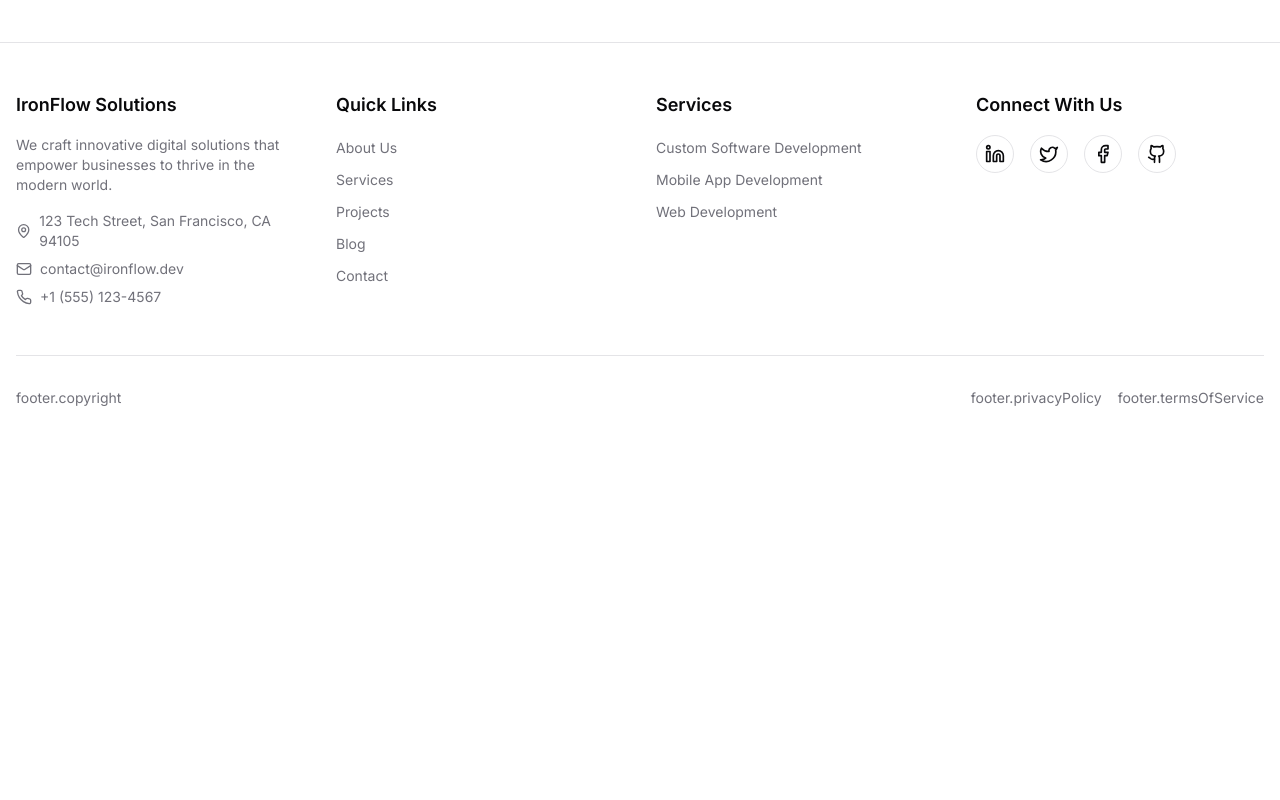
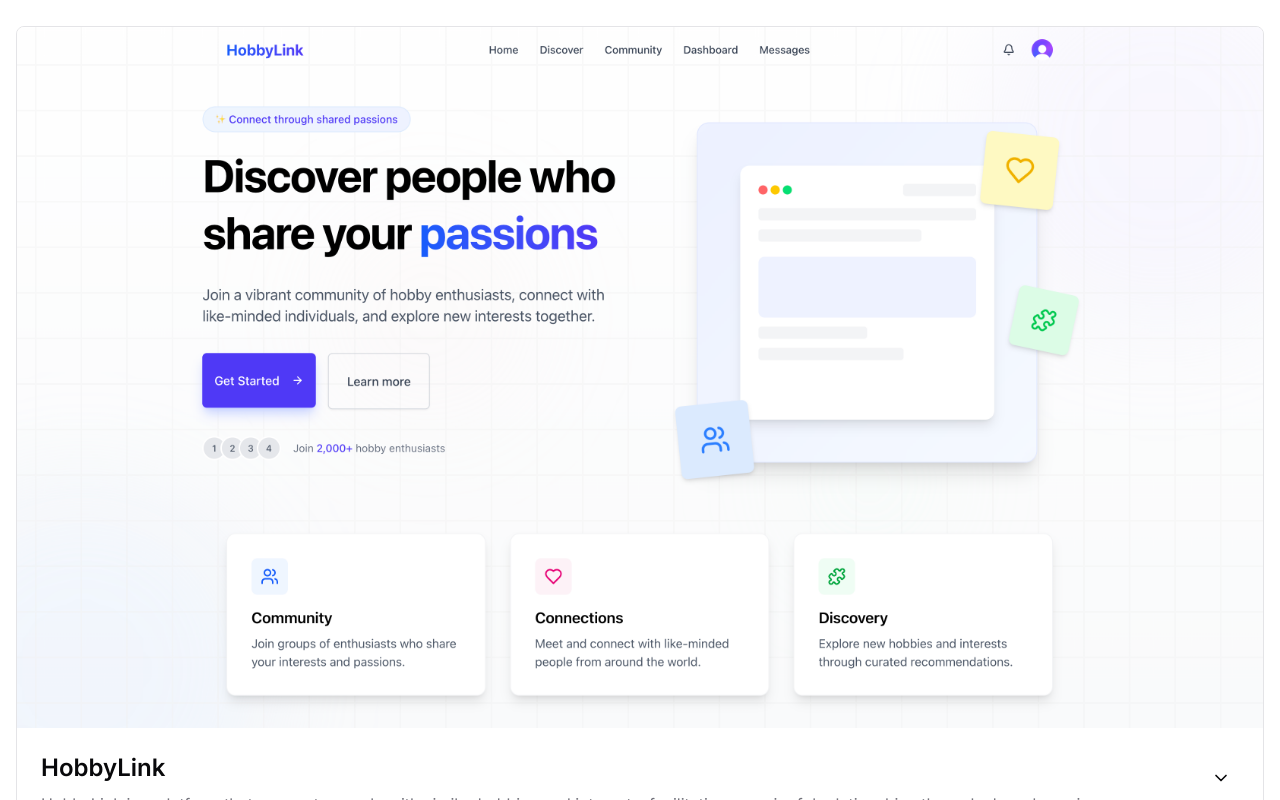
Before and after one commit to DennisDemir24/ironflow, a Next.js app: page /projects in a window 1280 px wide. Shown: the part 2100-2900 px from the top of the page. Before the commit the page ends 2556 px from the top, so only its background shows below. Built offline with nearby package versions, Linux system fonts and the light colour scheme; what i18next-resources-to-backend would draw is missing.

Commit message:
Fixing some UI

```diff
--- a/public/locales/en/common.json
+++ b/public/locales/en/common.json
@@ -30,5 +30,21 @@
       "subtitle": "Get in touch with our team to discuss your project.",
       "cta": "Contact Us Today"
     }
+  },
+  "services": {
+    "hero": {
+      "title": "Our Services",
+      "subtitle": "We deliver comprehensive software solutions tailored to your business needs"
+    },
+    "customSoftware": {
+      "title": "Custom Software Development",
+      "description": "Tailored solutions designed to meet your unique business needs. We create scalable, secure, and efficient software that drives your business forward.",
+      "features": [
+        "Enterprise Software Solutions",
+        "AI-Integrate applications",
+        "API Development & Integration",
+        "Legacy System Modernization"
+      ]
+    }
   }
 }
--- a/src/app/projects/page.tsx
+++ b/src/app/projects/page.tsx
@@ -10,20 +10,10 @@ const projects = [
     tags: ['Next.js', 'TypeScript', 'TailwindCSS'],
     imageUrl: '/projects/habiter.png',
     demoUrl: 'https://demo-ecommerce.example.com',
-    githubUrl: 'https://github.com/example/ecommerce',
+    githubUrl: 'https://github.com/DennisDemir24/habiter-landing',
     client: 'Habiter App',
-    industry: 'Retail & Fashion',
-    timeline: '6 months',
-    teamSize: '8 developers',
-    challenge: 'FashionRetail Co. was struggling with an outdated e-commerce platform that couldn\'t handle their growing customer base. They faced frequent site crashes during peak sales, poor mobile experience, and low conversion rates due to generic product recommendations.',
-    solution: 'We developed a modern e-commerce platform using Next.js and TypeScript, implementing AI-powered product recommendations, real-time inventory management, and a responsive design. The solution included advanced analytics, A/B testing capabilities, and seamless integration with their existing ERP system.',
-    results: [
-      '300% increase in mobile conversion rate',
-      '50% reduction in server costs through optimized architecture',
-      '99.99% uptime during Black Friday sale with 2M+ concurrent users',
-      '40% increase in average order value through AI recommendations',
-      'Reduced page load time from 4.2s to 0.8s'
-    ]
+    challenge: 'We needed a marketing page for Habiter, a mobile application for creating better habits and track your progress.',
+    solution: 'We used Next.js and TypeScript to build a marketing page for Habiter.',
   },
   {
     title: 'Habiter Mobile App',
@@ -31,42 +21,22 @@ const projects = [
     tags: ['React-Native', 'Expo', 'TailwindCSS', 'SQL'],
     imageUrl: '/projects/habiter-app.png',
     demoUrl: '',
-    githubUrl: '',
+    githubUrl: 'https://github.com/DennisDemir24/habiter',
     client: 'Habiter App',
-    industry: 'Lifestyle',
-    timeline: '12 months',
-    teamSize: '15 developers',
-    challenge: 'DataCorp needed to process and analyze massive amounts of data from multiple sources in real-time. Their existing solution was slow, prone to errors, and couldn\'t provide actionable insights quickly enough for their clients.',
-    solution: 'We built a scalable analytics platform using React and Python, incorporating machine learning models for predictive analytics. The solution features real-time data processing, interactive visualizations, and automated report generation with natural language insights.',
-    results: [
-      'Reduced data processing time by 90%',
-      'Achieved 95% accuracy in predictive analytics',
-      'Automated 75% of routine analysis tasks',
-      'Integrated 50+ data sources in real-time',
-      'Saved clients an average of 20 hours per week in manual analysis'
-    ]
+    challenge: 'I wanted a mobile app to help me create better habits and track my progress. I looked around for a application that could help me with that, but I couldn\'t find one that I liked. So thats when Habiter was born.',
+    solution: 'I wanted to build a mobile app that helps me create better habits and track my progress. I built it using React-Native and Expo.',
   },
-/*   {
-    title: 'FinTech Mobile Banking Platform',
-    description: 'Secure and intuitive mobile banking solution with advanced features',
-    tags: ['React Native', 'Node.js', 'MongoDB', 'AWS'],
-    imageUrl: '/projects/banking.jpg',
-    demoUrl: 'https://demo-banking.example.com',
-    githubUrl: 'https://github.com/example/banking',
-    client: 'NextGen Bank',
-    industry: 'Financial Services',
-    timeline: '12 months',
-    teamSize: '15 developers',
-    challenge: 'NextGen Bank wanted to transform their traditional banking services into a digital-first experience. They needed a secure, scalable mobile platform that could handle millions of transactions while providing a seamless user experience.',
-    solution: 'We developed a comprehensive mobile banking platform using React Native, implementing biometric authentication, real-time transaction processing, and AI-powered fraud detection. The solution includes features like peer-to-peer payments, investment tracking, and personalized financial insights.',
-    results: [
-      'Achieved 4.8/5 rating on app stores',
-      'Processed $2B+ in transactions in first year',
-      'Reduced fraud incidents by 75%',
-      '2M+ active users within 6 months',
-      'Cut transaction processing time to under 1 second'
-    ]
-  } */
+  {
+    title: 'HobbyLink',
+    description: 'HobbyLink is a platform that connects people with similar hobbies and interests, facilitating meaningful relationships through shared passions.',
+    tags: ['NextJs', 'Supabase', 'TailwindCSS', 'PostgreSQL'],
+    imageUrl: '/projects/hobby-link.png',
+    demoUrl: '',
+    githubUrl: 'https://github.com/DennisDemir24/hobby-link',
+    client: 'HobbyLink',
+    challenge: 'The vision is to create a vibrant community where people discover others who share their passions, form meaningful connections, and enrich their hobby experiences through collaborative learning and shared activities.',
+    solution: 'We built a platform that allows users to discover others who share their passions, form meaningful connections, and enrich their hobby experiences through collaborative learning and shared activities.',
+  },
 ]
 
 export default function ProjectsPage() {
--- a/src/components/home/ServicesSection.tsx
+++ b/src/components/home/ServicesSection.tsx
@@ -9,8 +9,7 @@ const services = [
     description: 'Tailored solutions designed to meet your unique business needs. We create scalable, secure, and efficient software that drives your business forward.',
     icon: Code,
     features: [
-      'Enterprise Software Solutions',
-      'Cloud-Native Applications',
+      'AI-Integrate applications',
       'API Development & Integration',
       'Legacy System Modernization'
     ]
@@ -23,7 +22,6 @@ const services = [
       'iOS & Android Development',
       'Cross-Platform Solutions',
       'UI/UX Design',
-      'App Store Optimization'
     ]
   },
   {
@@ -33,7 +31,6 @@ const services = [
     features: [
       'Full-Stack Development',
       'Progressive Web Apps',
-      'E-commerce Solutions',
       'Performance Optimization'
     ]
   }
--- a/src/components/projects/ProjectCard.tsx
+++ b/src/components/projects/ProjectCard.tsx
@@ -13,12 +13,8 @@ interface ProjectCardProps {
   demoUrl?: string
   githubUrl?: string
   client: string
-  industry: string
   challenge: string
   solution: string
-  results: string[]
-  timeline: string
-  teamSize: string
 }
 
 export default function ProjectCard({
@@ -29,18 +25,14 @@ export default function ProjectCard({
   demoUrl,
   githubUrl,
   client,
-  industry,
   challenge,
   solution,
-  results,
-  timeline,
-  teamSize
 }: ProjectCardProps) {
   const [isExpanded, setIsExpanded] = useState(false)
   const [isHovered, setIsHovered] = useState(false)
 
   return (
-    <div className="bg-background rounded-lg border overflow-hidden transition-all duration-300 hover:shadow-lg">
+    <div className="bg-background rounded-lg border overflow-hidden transition-all duration-300 hover:shadow-lg hover:border-gray-300">
       <div
         className="relative aspect-[16/9] overflow-hidden cursor-pointer"
         onMouseEnter={() => setIsHovered(true)}
@@ -54,27 +46,27 @@ export default function ProjectCard({
             isHovered ? 'scale-110' : 'scale-100'
           }`}
         />
-        <div className="absolute inset-0 bg-black/50 transition-opacity duration-300 opacity-0 group-hover:opacity-100" />
+        <div className="absolute inset-0 bg-black/40 transition-opacity duration-300 opacity-0 group-hover:opacity-100" />
 
         <div className="absolute inset-0 flex items-center justify-center gap-4 opacity-0 group-hover:opacity-100 transition-opacity duration-300">
           {demoUrl && (
             <Link
               href={demoUrl}
-              className="bg-primary text-primary-foreground px-4 py-2 rounded-md flex items-center gap-2 hover:bg-primary/90 transition-colors"
+              className="group bg-primary text-primary-foreground px-4 py-2 rounded-md flex items-center gap-2 transition-all duration-300"
               target="_blank"
             >
               Live Demo
-              <ArrowUpRight className="w-4 h-4" />
+              <ArrowUpRight className="w-4 h-4 transition-transform duration-300 group-hover:scale-125" />
             </Link>
           )}
           {githubUrl && (
             <Link
               href={githubUrl}
-              className="bg-background/90 text-foreground px-4 py-2 rounded-md flex items-center gap-2 hover:bg-background transition-colors"
+              className="group bg-background/90 text-foreground px-4 py-2 rounded-md flex items-center gap-2 transition-all duration-300"
               target="_blank"
             >
               GitHub
-              <Github className="w-4 h-4" />
+              <Github className="w-4 h-4 transition-transform duration-300 group-hover:scale-125 group-hover:text-primary" />
             </Link>
           )}
         </div>
@@ -88,7 +80,7 @@ export default function ProjectCard({
           </div>
           <button
             onClick={() => setIsExpanded(!isExpanded)}
-            className="mt-2 p-2 hover:bg-accent rounded-full transition-colors"
+            className="mt-2 p-2 hover:bg-accent rounded-full transition-colors hover:text-primary"
             aria-label={isExpanded ? "Show less" : "Show more"}
           >
             <ChevronDown className={`w-5 h-5 transition-transform duration-300 ${isExpanded ? 'rotate-180' : ''}`} />
@@ -99,7 +91,7 @@ export default function ProjectCard({
           {tags.map((tag) => (
             <span
               key={tag}
-              className="px-3 py-1 bg-primary/10 text-primary rounded-full text-sm"
+              className="px-3 py-1 bg-primary/10 text-primary rounded-full text-sm hover:bg-primary/20 transition-colors cursor-default"
             >
               {tag}
             </span>
@@ -116,18 +108,6 @@ export default function ProjectCard({
                   <span className="text-muted-foreground">Client:</span>
                   <p className="font-medium">{client}</p>
                 </div>
-                <div>
-                  <span className="text-muted-foreground">Industry:</span>
-                  <p className="font-medium">{industry}</p>
-                </div>
-                <div>
-                  <span className="text-muted-foreground">Timeline:</span>
-                  <p className="font-medium">{timeline}</p>
-                </div>
-                <div>
-                  <span className="text-muted-foreground">Team Size:</span>
-                  <p className="font-medium">{teamSize}</p>
-                </div>
               </div>
 
               <div>
@@ -140,17 +120,16 @@ export default function ProjectCard({
                 <p className="text-muted-foreground">{solution}</p>
               </div>
 
-              <div>
-                <h4 className="font-semibold mb-2">Key Results</h4>
-                <ul className="space-y-2">
-                  {results.map((result, index) => (
-                    <li key={index} className="text-muted-foreground flex items-start gap-2">
-                      <span className="text-primary">•</span>
-                      {result}
-                    </li>
-                  ))}
-                </ul>
-              </div>
+              {/* Add a github logo */}
+              {githubUrl && (
+                <Link
+                  href={githubUrl}
+                  className="group bg-background/90 text-foreground px-4 py-2 rounded-md flex items-center gap-2 transition-all duration-300"
+                  target="_blank"
+                >
+                  <Github className="w-4 h-4 transition-transform duration-300 group-hover:scale-125 group-hover:text-primary" />
+                </Link>
+              )}
             </div>
           </div>
         </div>
```
Also changed, not shown: public/projects/hobby-link.png (added).
